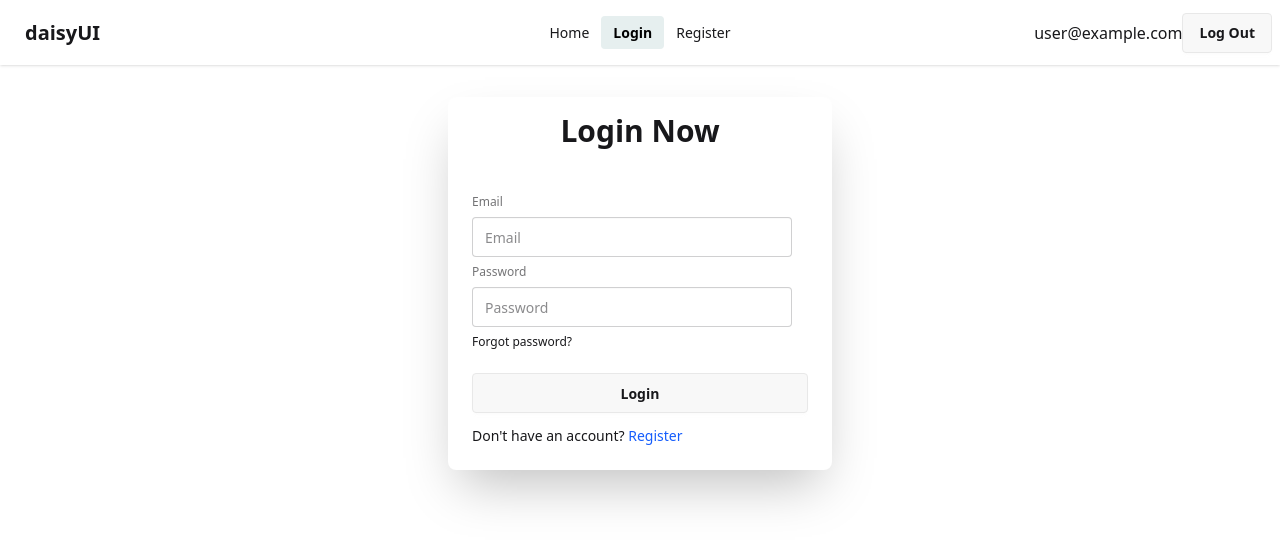
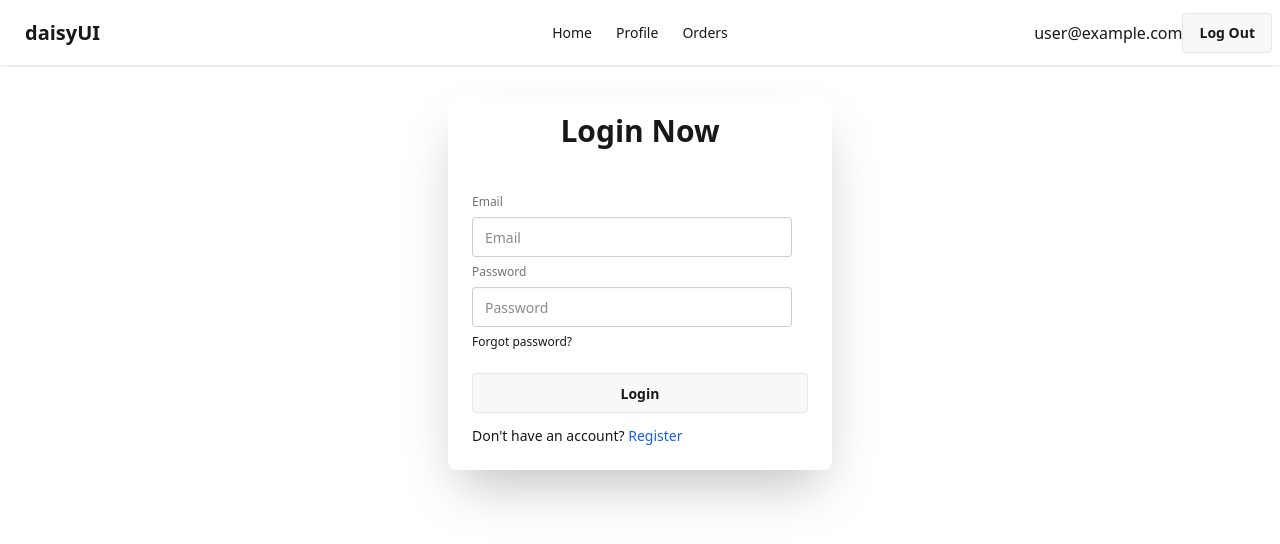
Before and after one commit to AKToran/web-day84-react-auth-integration-w-private-route, a React (Vite) app: page /login in a window 1280 px wide. Shown: the top 544 px of the page. Built offline with nearby package versions, Linux system fonts and the light colour scheme; no server answers; sample sign-in values are in the browser's storage.

Commit message:
private route

```diff
--- a/src/Components/Nav/Nav.jsx
+++ b/src/Components/Nav/Nav.jsx
@@ -20,12 +20,26 @@ const Nav = () => {
       <li>
         <NavLink to={"/"}>Home</NavLink>
       </li>
+      {!user && (
+        <>
           <li>
             <NavLink to={"/login"}>Login</NavLink>
           </li>
           <li>
             <NavLink to={"/register"}>Register</NavLink>
           </li>
+        </>
+      )}
+      {user && (
+        <>
+          <li>
+            <NavLink to={"/profile"}>Profile</NavLink>
+          </li>
+          <li>
+            <NavLink to={"/orders"}>Orders</NavLink>
+          </li>
+        </>
+      )}
     </>
   );
 
--- /dev/null
+++ b/src/Components/Orders/Orders.jsx
@@ -0,0 +1,11 @@
+import React from 'react';
+
+const Orders = () => {
+  return (
+    <div>
+      <h2>Your Order History</h2>
+    </div>
+  );
+};
+
+export default Orders;
--- /dev/null
+++ b/src/Routes/PrivateRoute.jsx
@@ -0,0 +1,28 @@
+import React, { use } from "react";
+import { AuthContext } from "../Contexts/AuthContext";
+import { Navigate, useLocation } from "react-router";
+
+const PrivateRoute = ({ children }) => {
+  const { user } = use(AuthContext);
+
+  let location = useLocation();
+
+
+  if (!user) {
+    // Redirect them to the /login page, but save the current location they were
+    // trying to go to when they were redirected. This allows us to send them
+    // along to that page after they login, which is a nicer user experience
+    // than dropping them off on the home page.
+    return (
+      <Navigate to={"/login"} state={{ from: location }} replace>
+      {
+        alert("You must login First!")
+      }
+      </Navigate>
+    );
+  }
+
+  return children;
+};
+
+export default PrivateRoute;
--- a/src/main.jsx
+++ b/src/main.jsx
@@ -8,6 +8,8 @@ import Home from "./Components/Home/Home.jsx";
 import Login from "./Components/Login/Login.jsx";
 import Register from "./Components/Register/Register.jsx";
 import AuthProvider from "./Contexts/AuthProvider.jsx";
+import Orders from "./Components/Orders/Orders.jsx";
+import PrivateRoute from "./Routes/PrivateRoute.jsx";
 
 const router = createBrowserRouter([
   {
@@ -17,6 +19,14 @@ const router = createBrowserRouter([
       { index: true, Component: Home },
       { path: "login", Component: Login },
       { path: "register", Component: Register },
+      {
+        path: "orders",
+        element: (
+          <PrivateRoute>
+            <Orders></Orders>
+          </PrivateRoute>
+        ),
+      },
     ],
   },
 ]);
```
Lines whose indentation alone changed are shown as unchanged.
